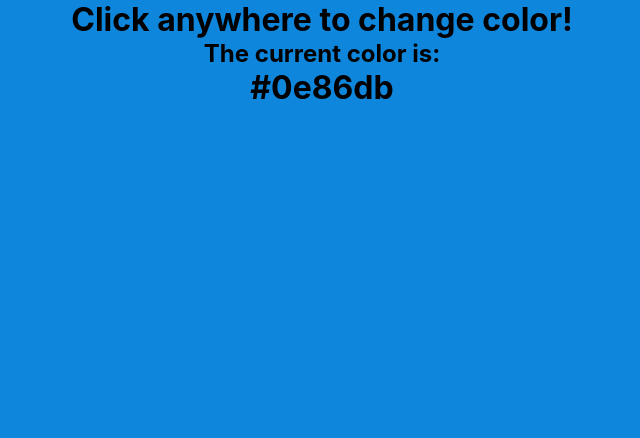
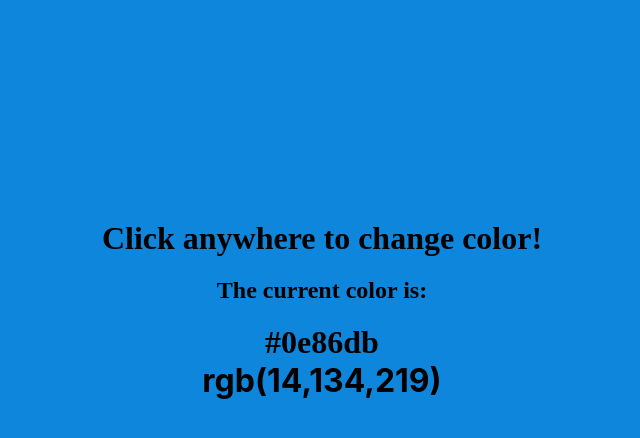
Before and after one commit to asd-developer/HexGeneratorApp, a React (Create React App) app: page / in a window 1280 px wide. Shown: the top 438 px of the page, without its empty margins (318-958 px from the left). Built offline with nearby package versions, Linux system fonts and the light colour scheme.

Commit message:
App fully working

```diff
--- a/src/App.css
+++ b/src/App.css
@@ -4,3 +4,12 @@
   width: 100vw;
   background-color: lightsteelblue;
 }
+
+.text{
+  padding-top: 20px;
+  font-family: "Lexend Deca";
+}
+
+.spacer{
+  padding-top: 200px;
+}
--- a/src/App.js
+++ b/src/App.js
@@ -2,6 +2,7 @@ import React, {useEffect} from 'react';
 import Hex from './Modular/hex'
 import Rgb from './Modular/rgb'
 import './App.css';
+import rgb from "./Modular/rgb";
 
 const App = (props) => {
 
@@ -20,7 +21,7 @@ const App = (props) => {
   // RGB STATE
   const [rgbState, setrgbState] = React.useState({
     color: [
-      {r: '',g: '',b: ''}
+      {rgb: ''}
     ]
   })
 
@@ -35,7 +36,7 @@ const App = (props) => {
   const hexColorHandler = () =>{
     const hexGenerator = '#'+(Math.random()*0xFFFFF << 0).toString(16).padStart(6,'0');
     setHexState({color:[{hex: hexGenerator}]});
-    hexToRGB(hexState.color[0].hex)
+    hexToRGB(hexGenerator)
   }
 
   const hexToRGB = (c) =>{
@@ -45,16 +46,17 @@ const App = (props) => {
       }
       c = '0x'+c.substring(1)
       const rgb = {r: (c>>16)&255, g: (c>>8)&255, b: c&255}
-      console.log(rgb)
+      const rgbResult = 'rgb('+[(c>>16)&255, (c>>8)&255, c&255].join(',')+')';
+      setrgbState({color: [{rgb: rgbResult}]});
+      console.log(rgbState.color[0].rgb)
       luminanceHandler(rgb)
-      setrgbState({color: {r: (c>>16)&255, g: (c>>8)&255, b: c&255}})
     }
   }
 
   const luminanceHandler = (rgb) => {
     const luma = 0.2126 * rgb.r + 0.7152 * rgb.g + 0.0722 * rgb.b;
     console.log('luma',luma)
-    if(luma>=100){
+    if(luma <= 100){
       setTextColorState({color:[{textColor: 'white'}]})
     }
     else{
@@ -64,9 +66,11 @@ const App = (props) => {
 
   return (
     <div className="App" style={{backgroundColor: hexState.color[0].hex}} onClick={hexColorHandler}>
-      <h1 style={{color: textColorstate.color[0].textColor}}> Click anywhere to change color!</h1>
-      <Hex color={hexState.color[0].hex}/>
-      <Rgb/>
+      <div className={'spacer'}>
+        <h1 className={'text'} style={{color: textColorstate.color[0].textColor}}> Click anywhere to change color!</h1>
+        <Hex textColor={textColorstate.color[0].textColor} hexColor={hexState.color[0].hex}/>
+        <Rgb textColor={textColorstate.color[0].textColor} rgbColor={rgbState.color[0].rgb}/>
+      </div>
     </div>
   );
 }
--- a/src/Modular/hex.js
+++ b/src/Modular/hex.js
@@ -3,8 +3,8 @@ import React from 'react'
 const hex = (props) =>{
     return(
         <div>
-            <h2>The current color is:</h2>
-            <h1>{props.color}</h1>
+            <h2 className={'text'} style={{color: props.textColor}}>The current color is:</h2>
+            <h1 className={'text'} style={{color: props.textColor}}>{props.hexColor}</h1>
         </div>
     )
 }
--- a/src/Modular/rgb.js
+++ b/src/Modular/rgb.js
@@ -3,7 +3,7 @@ import React from 'react'
 const rgb = (props) =>{
     return(
         <>
-
+            <h1 style={{color: props.textColor}}>{props.rgbColor}</h1>
         </>
     )
 }
```
